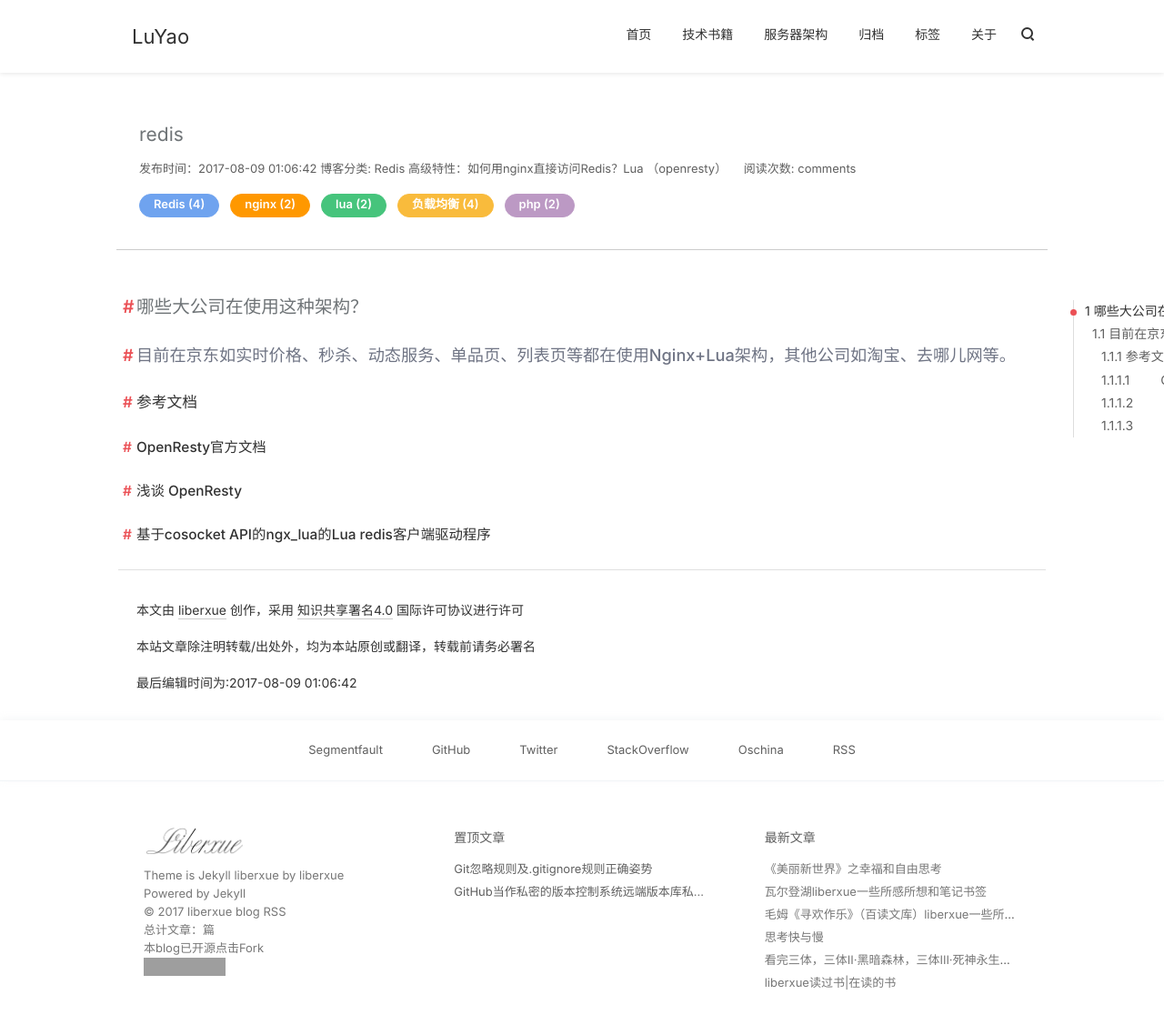
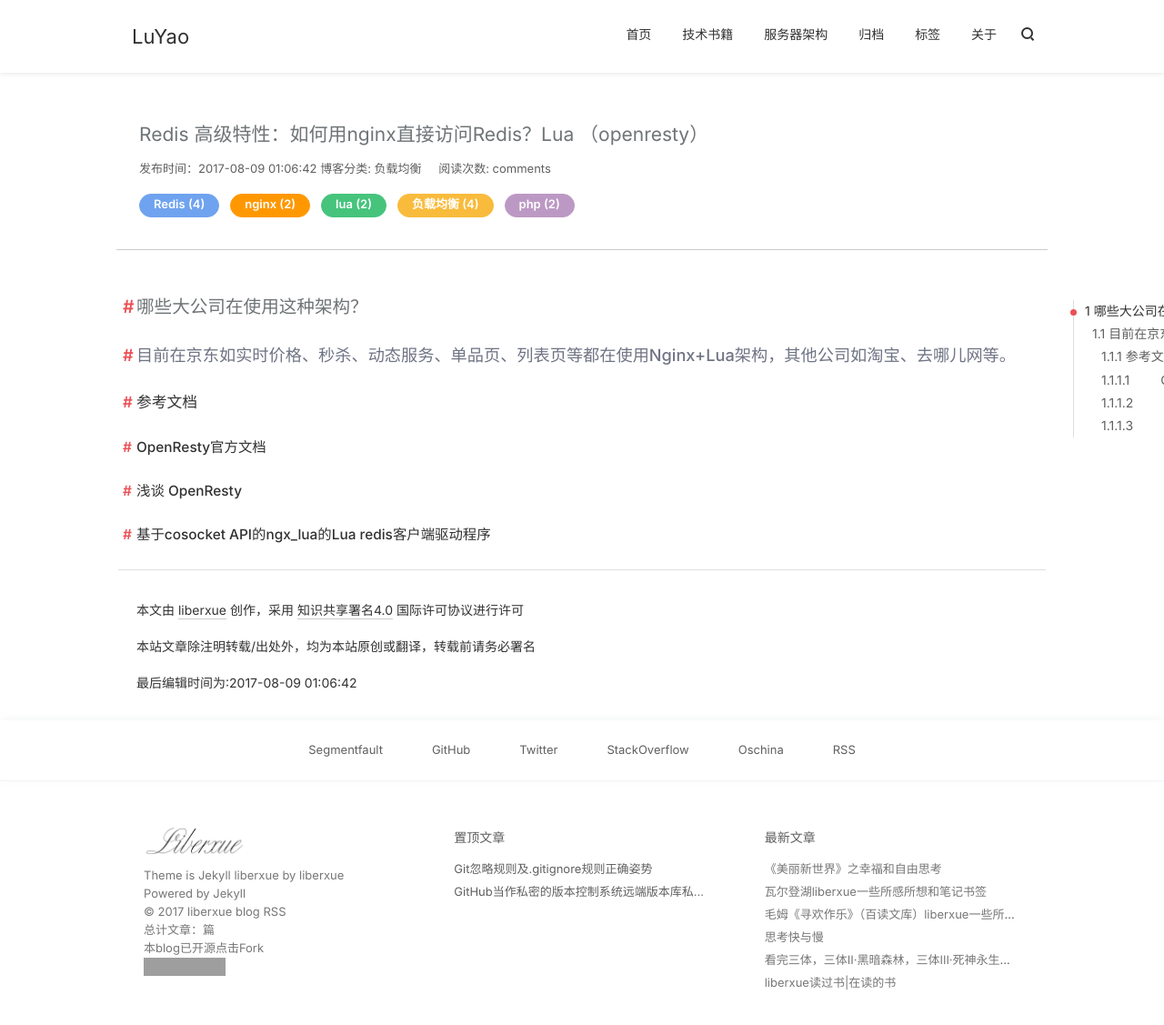
Before and after one commit to Yii18/Yii18.github.io, a Jekyll site: the page built from _posts/负载均衡/2017-08-09-Redis 高级特性：如何用nginx直接访问Redis.md, in a window 1280 px wide and 1209 px high. Shown: the top 1127 px of the window at 91% size. Built offline with Jekyll 4.4.1, drawn with Linux system fonts in a browser that asks for light colours; nearby versions of some CDN libraries; comment, search, counter and statistics services are not loaded; grey boxes are pictures that could not be loaded.

Commit message:
Update 2017-08-09-Redis 高级特性：如何用nginx直接访问Redis.md

```diff
--- a/_posts/负载均衡/2017-08-09-Redis 高级特性：如何用nginx直接访问Redis.md
+++ b/_posts/负载均衡/2017-08-09-Redis 高级特性：如何用nginx直接访问Redis.md
@@ -1,8 +1,8 @@
 ---
 layout: blog
 banana: true
-category: Redis 高级特性：如何用nginx直接访问Redis？Lua （openresty）
-title:  redis
+category: 负载均衡
+title:  Redis 高级特性：如何用nginx直接访问Redis？Lua （openresty）
 date:   2017-08-09 01:06:42
 background-image: https://ss2.bdstatic.com/70cFvnSh_Q1YnxGkpoWK1HF6hhy/it/u=1118154010,206880052&fm=27&gp=0.jpg
 tags:
```
